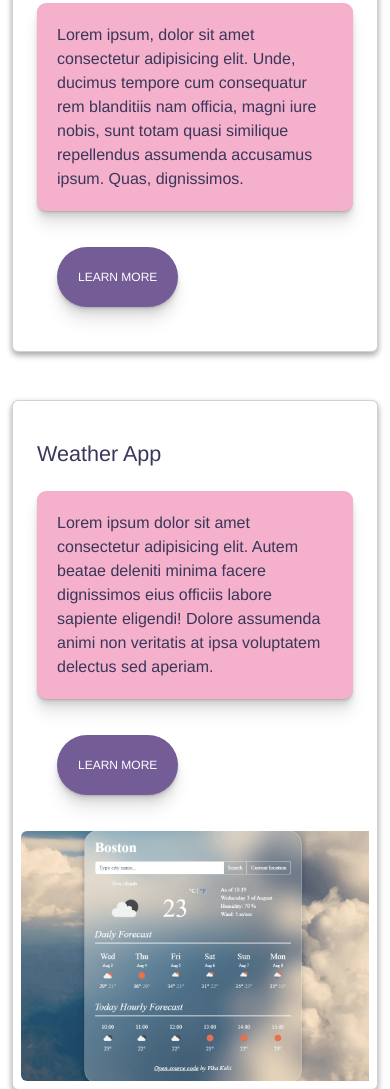
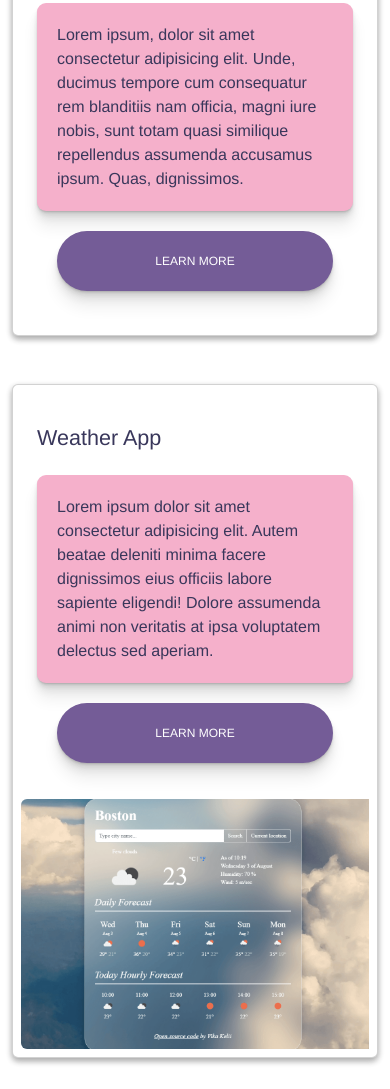
Before and after one commit to Vikkadin/Portfolio-Homework, a plain HTML site: page index.html in a window 390 px wide. Shown: the part 966-2055 px from the top of the page. Drawn offline with nearby package versions, Linux system fonts and the light colour scheme.

Commit message:
media and seo

```diff
--- a/index.html
+++ b/index.html
@@ -4,7 +4,7 @@
     <meta charset="UTF-8" />
     <meta http-equiv="X-UA-Compatible" content="IE=edge" />
     <meta name="viewport" content="width=device-width, initial-scale=1.0" />
-    <title>Vika Kelii - Front end developer</title>
+    <title>Vika Kelii - Front end developer, UI/UX designer and student of SheCodes based in Kyiv, Ukraine</title>
     <meta name="description" content="Vika Kelii front end developer based in Kyiv, Ukraine, portfolio website" />
     <link
       href="https://cdn.jsdelivr.net/npm/bootstrap@5.2.0/dist/css/bootstrap.min.css"
--- a/style.css
+++ b/style.css
@@ -19,6 +19,10 @@
   .hero-section {
     padding-bottom: 40px;
     min-height: 600px !important;
+  }
+
+  .post-link {
+    display: block;
   }
 }
 
```
Also changed, not shown: about.html (+1 -1 lines).
